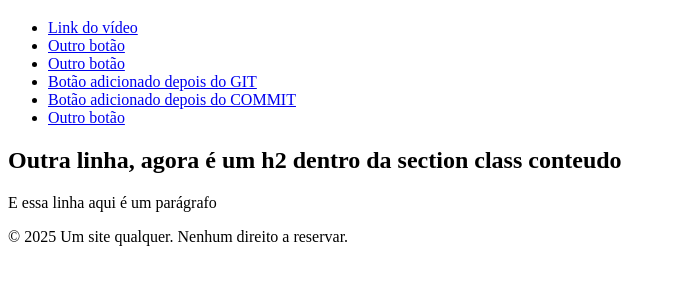
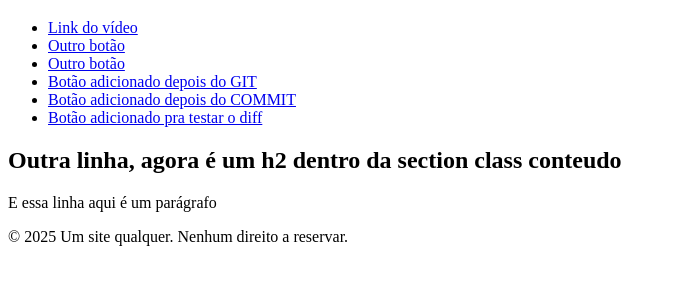
Before and after one commit to davimaires/aprendendo_git, a plain HTML site: page index.html in a window 1280 px wide. Shown: the part 61-346 px from the top of the page, without its empty margins (0-676 px from the left). Drawn offline with Linux system fonts and the light colour scheme.

Commit message:
terceiro commit

```diff
--- a/index.html
+++ b/index.html
@@ -16,7 +16,7 @@
             <li><a href="#">Outro botão</a></li>
             <li><a href="#">Botão adicionado depois do GIT</a></li>
             <li><a href="#">Botão adicionado depois do COMMIT</a></li>
-            <li><a href="#">Outro botão</a></li>
+            <li><a href="#">Botão adicionado pra testar o diff</a></li>
         </ul>
     </nav>
     <section class="conteudo">
```
